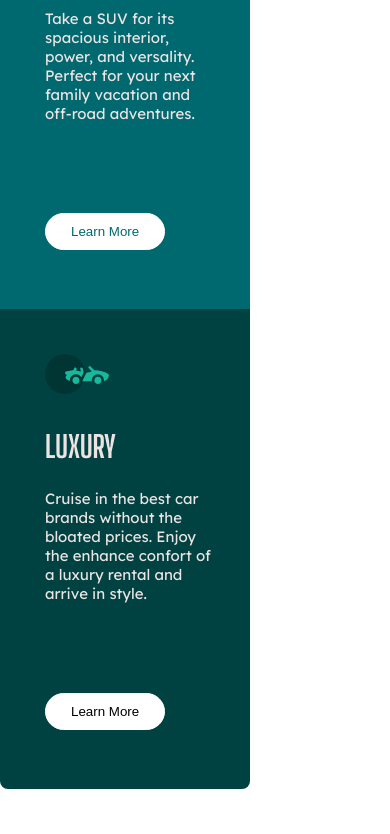
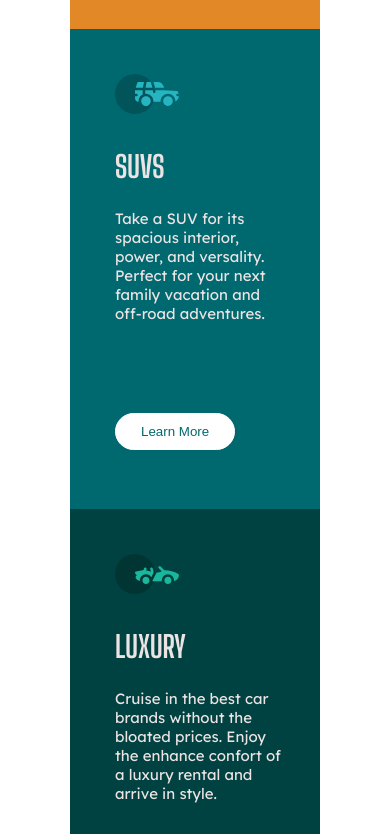
Before and after one commit to degalvis/columnCard, a plain HTML site: page index.html in a window 390 px wide. Shown: the part 651-1485 px from the top of the page. Before the commit the page ends 1440 px from the top, so only its background shows below. Drawn offline with Linux system fonts and the light colour scheme.

Commit message:
Con llave SSH

```diff
--- a/styles.css
+++ b/styles.css
@@ -132,7 +132,8 @@ h2{
 @media screen and (min-width: 200px) and (max-width: 480px){
     .complete-card{
         flex-direction: column;
-        margin: 0 auto;
+        justify-content: center;
+        align-items: center;
     }
 
     .sedans{
```
